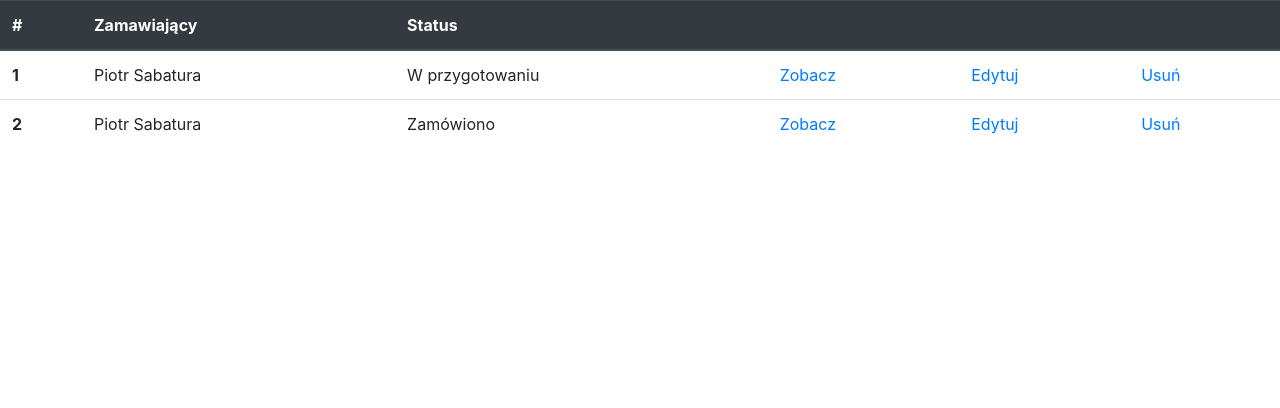
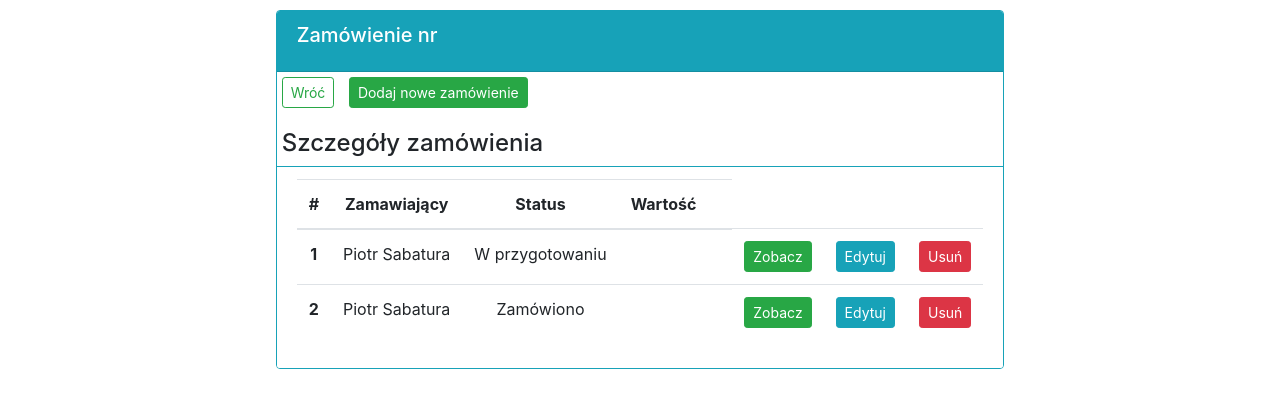
Before and after one commit to djzib0/order_management-django, a Django app: page /orders/ in a window 1280 px wide. Shown: the part 56-464 px from the top of the page. Run offline with Django 4.2, Linux system fonts and the light colour scheme; data comes from the database, SQL or seed files in the repository; both versions use the stored data as it was after the commit.

Commit message:
working with ordersView WIP

```diff
--- a/order_management/order_app/templates/order_app/orders.html
+++ b/order_management/order_app/templates/order_app/orders.html
@@ -3,30 +3,55 @@
 {% block content %}
 
 
+<div class="row">
+    <div class="col-md d-flex justify-content-center">
+      <div class="card border-info" style="margin: 10px;">
+        <div class="card-header bg-info text-white">
+          <h5 class="card-title">Zamówienie nr</h5>
+        </div>
+          <p>
+            <a class="btn btn-outline-success btn-sm" style="margin: 5px;" href="{% url 'order_app:orders' %}">Wróć</a>
+            <a class="btn btn-success btn-sm" style="margin: 5px;"
+               href="">Dodaj nowe zamówienie</a>
+          </p>
+          <h4 style="margin-left: 5px;">Szczegóły zamówienia</h4>
+          <ul class="list-group list-group-flush">
+            <li class="list-group-item border-info">
               <table class="table">
-  <thead class="thead-dark">
-    <tr>
+                <thead>
+                  <tr class="text-center">
                     <th scope="col">#</th>
                     <th scope="col">Zamawiający</th>
                     <th scope="col">Status</th>
-      <th scope="col"></th>
-      <th scope="col"></th>
+                    <th scope="col">Wartość</th>
                     <th scope="col"></th>
                   </tr>
                 </thead>
                 <tbody>
                   {% for order in orders %}
-    <tr>
-      <th scope="row">{{ forloop.counter }}</th>
+                  <tr class="text-center">
+                    <th scope="row">{{forloop.counter}}</th>
                     <td>{{ order.employee }}</td>
                     <td>{{ order.status }}</td>
-      <td><a href="{% url 'order_app:order' order.id %}">Zobacz</a></td>
-      <td><a href="{% url 'order_app:edit_order' order.id %}">Edytuj</a></td>
-      <td><a href="">Usuń</a></td>
+                    <td></td>
+                    <td></td>
+                    <td><a class="btn btn-sm btn-success" href="{% url 'order_app:order' order.id %}">Zobacz</a></td>
+                    <td><a class="btn btn-sm btn-info" href="">Edytuj</a></td>
+                    <td><a class="btn btn-sm btn-danger" href="">Usuń</a></td>
                   </tr>
                 {% endfor %}
-  </tbody>
+                  <tr>
+                  </tr>
               </table>
+            </li>
+          </ul>
+        </div>
+      </div>
+    </div>
+</div>
+
+
+
 
 
 
```
Also changed, not shown: order_management/db.sqlite3. Lines whose indentation alone changed are shown as unchanged.
